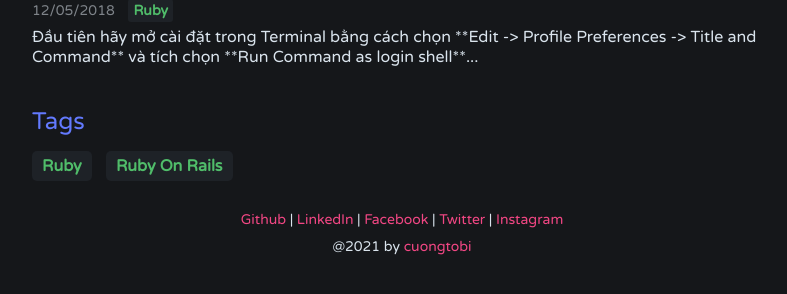
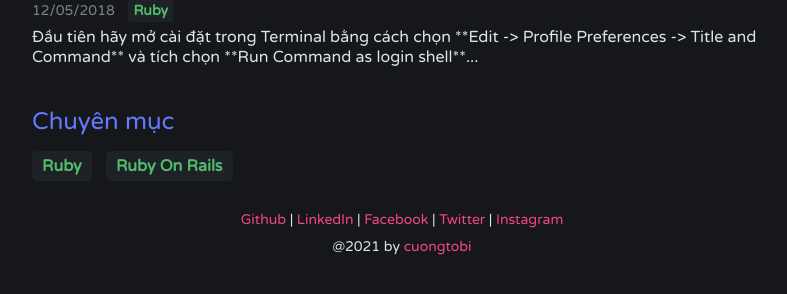
Before and after one commit to cuongtobi/cuongtobi.github.io, a Jekyll site: the page built from index.html, in a window 1280 px wide. Shown: the part 153-447 px from the top of the page, without its empty margins (238-1025 px from the left). Built offline with Jekyll 4.4.1, drawn with Linux system fonts in a browser that asks for light colours; the list of posts is cut into pages by our own code.

Commit message:
:hammer: Revert tags to categories

```diff
--- a/_includes/article.html
+++ b/_includes/article.html
@@ -2,8 +2,8 @@
   <a href="{{ post.url }}">{{ post.title }}</a>
   <div class="date">
     {{ post.date | date: "%d/%m/%Y" }}
-    <a class="tag" href="{{ site.baseurl }}/tags/{{ post.tags | first | downcase }}">
-      {{ post.tags | first | replace: '-', ' ' | capitalize }}
+    <a class="category" href="{{ site.baseurl }}/categories/{{ post.categories | first | downcase }}">
+      {{ post.categories | first | replace: '-', ' ' | capitalize }}
     </a>
   </div>
   <div class="description">
--- a/_includes/footer.html
+++ b/_includes/footer.html
@@ -1,8 +1,8 @@
     <section>
-      <h2>Tags</h2>
-      <div class="tags">
-        {% for link in site.tags %}
-          <a class="tag" href="{{ site.baseurl }}/tags/{{ link | first | downcase }}">
+      <h2>Chuyên mục</h2>
+      <div class="categories">
+        {% for link in site.categories %}
+          <a class="category" href="{{ site.baseurl }}/categories/{{ link | first | downcase }}">
             {{ link | first | replace: '-', ' ' | capitalize }}
           </a>
         {% endfor %}
--- a/_layouts/tag.html
+++ b/_layouts/category.html
@@ -2,9 +2,9 @@
 {% include header.html %}
 
 <section>
-  <h1>Tag: {{ page.tag | replace: '-', ' ' | upcase }}</h1>
+  <h1>{{ page.category | replace: '-', ' ' | upcase }}</h1>
   <div class="container">
-    {% for post in site.tags[page.tag] %}
+    {% for post in site.categories[page.category] %}
       {% include article.html %}
     {% endfor %}
     {% include pagination.html %}
--- a/_layouts/post.html
+++ b/_layouts/post.html
@@ -5,8 +5,8 @@
     <h1>{{ page.title }}</h1>
     <div class="article-metas">
       <span class="article-date">{{ page.date | date: "%d/%m/%Y" }}</span>
-      <a class="tag" href="{{ site.baseurl }}/tags/{{ page.tags | first | downcase }}">
-        {{ page.tags | first | replace: '-', ' ' | upcase }}
+      <a class="category" href="{{ site.baseurl }}/categories/{{ page.categories | first | downcase }}">
+        {{ page.categories | first | replace: '-', ' ' | upcase }}
       </a>
     </div>
   </div>
--- /dev/null
+++ b/categories/javascript.html
@@ -0,0 +1,5 @@
+---
+layout: category
+category: javascript
+title: Javascript
+---
--- /dev/null
+++ b/categories/ruby-on-rails.html
@@ -0,0 +1,5 @@
+---
+layout: category
+category: ruby-on-rails
+title: Ruby on Rails
+---
--- /dev/null
+++ b/categories/ruby.html
@@ -0,0 +1,5 @@
+---
+layout: category
+category: ruby
+title: Ruby
+---
--- a/resources/css/main.css
+++ b/resources/css/main.css
@@ -104,7 +104,7 @@
   display: inline-block;
 }
 
-.tags a.tag {
+.categories a.category {
   color: #50BD6A;
   font-weight: bold;
   padding: 5px 10px;
@@ -118,7 +118,7 @@
   text-transform: capitalize;
 }
 
-.article .date a.tag, .article-metas a.tag {
+.article .date a.category, .article-metas a.category {
   color: #50BD6A;
   font-weight: bold;
   padding: 3px 5px;
@@ -136,7 +136,7 @@
   margin: 5px 0;
 }
 
-.tags a.tag:hover {
+.categories a.category:hover {
   background: #292f35;
 }
 
--- a/tags/javascript.html
+++ /dev/null
@@ -1,5 +0,0 @@
----
-layout: tag
-tag: javascript
-title: Javascript
----
--- a/tags/ruby-on-rails.html
+++ /dev/null
@@ -1,5 +0,0 @@
----
-layout: tag
-tag: ruby-on-rails
-title: Ruby on Rails
----
--- a/tags/ruby.html
+++ /dev/null
@@ -1,5 +0,0 @@
----
-layout: tag
-tag: ruby
-title: Ruby
----
```
Also changed, not shown: _posts/2018-05-12-huong-dan-cai-dat-ruby-ruby-on-rails-va-mysql-tren-ubuntu.md (+4 -3 lines).
